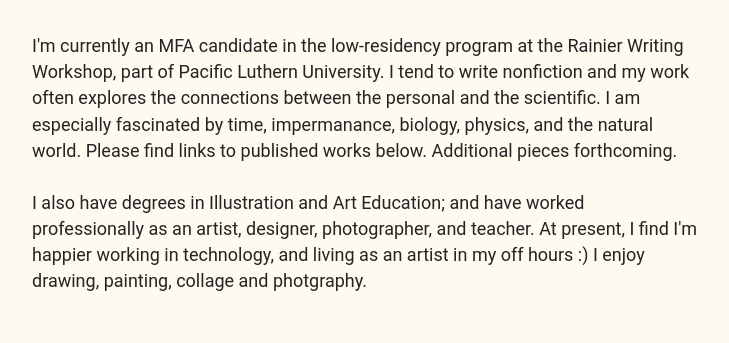
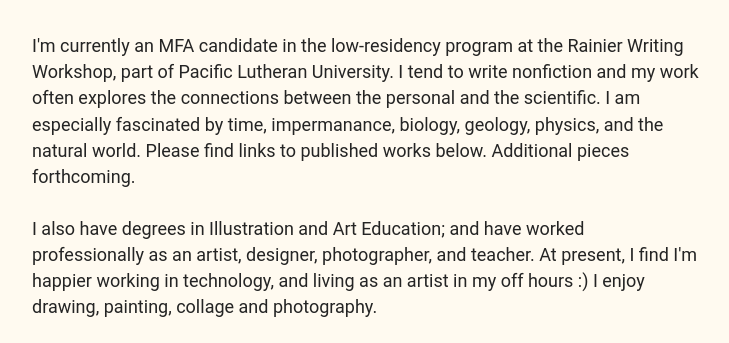
Before and after one commit to katiejduane/portfolio_v2, a Gatsby site: page /writing in a window 1280 px wide. Shown: the part 428-771 px from the top of the page, without its empty margins (274-1003 px from the left). Built offline with nearby package versions, Linux system fonts and the light colour scheme; Gatsby itself is replaced by a stand-in of ours.

Commit message:
major spelling issues i guess

```diff
--- a/src/pages/writing.js
+++ b/src/pages/writing.js
@@ -5,8 +5,6 @@
 import styles from "../styles/layout.module.scss"
 import jasper from "../assets/creative/Jasper.pdf"
 import writingImg from "../assets/images/journal.png"
-
-// TO DO: Add list component for edu/training in writing as well as published works...
 
 export default function WritingPage() {
   return (
@@ -16,13 +14,13 @@
         title="Writing & Art"
         image={writingImg}
         alt="Writing journal"
-        p1="I'm currently an MFA candidate in the low-residency program at the Rainier Writing Workshop, part of Pacific Luthern University.
+        p1="I'm currently an MFA candidate in the low-residency program at the Rainier Writing Workshop, part of Pacific Lutheran University.
         I tend to write nonfiction and my work often explores the connections between the personal and the scientific.
-        I am especially fascinated by time, impermanance, biology, physics, and the natural world. Please find links to
+        I am especially fascinated by time, impermanance, biology, geology, physics, and the natural world. Please find links to
         published works below. Additional pieces forthcoming."
         p2="I also have degrees in Illustration and Art Education; and have worked professionally
         as an artist, designer, photographer, and teacher. At present, I find I'm happier working in technology,
-        and living as an artist in my off hours :) I enjoy drawing, painting, collage and photgraphy. "
+        and living as an artist in my off hours :) I enjoy drawing, painting, collage and photography. "
       />
       <div className={styles.subContent}>
         <h4>Published Works</h4>
```
